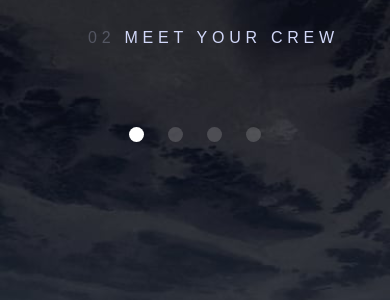
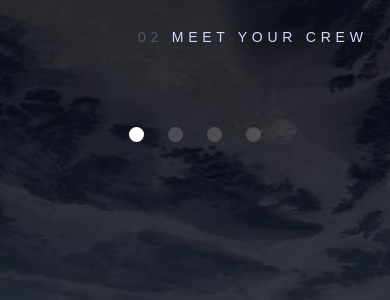
Before and after one commit to swalker9000/Space_Tourism, a PHP site: page /crew.html in a window 390 px wide. Shown: the part 76-376 px from the top of the page. Run offline with PHP 8.4, Linux system fonts and the light colour scheme.

Commit message:
updated layouts for mobile

```diff
--- a/assets/scss/_4_redefine/_typography.scss
+++ b/assets/scss/_4_redefine/_typography.scss
@@ -57,7 +57,7 @@
 
 @mixin h5 {
     @include BarlowCondensed;
-    font-size: 16px;
+    font-size: 14px;
     letter-spacing: 4.75px;
     color: $lightblue-grey;
     text-transform: uppercase;
--- a/assets/scss/_7_pages/_crew.scss
+++ b/assets/scss/_7_pages/_crew.scss
@@ -39,7 +39,7 @@ body#crew {
             margin-left: 38px;
             position: absolute;
             top: 65px;
-            left: 50px;
+            left: 100px;
 
             @include breakpoint(portrait) {
                 position: inherit;
```
Also changed, not shown: assets/dist/css/main.css, 1 other file.
